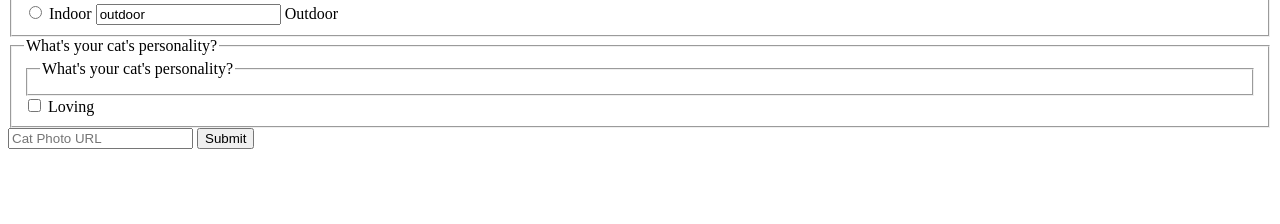
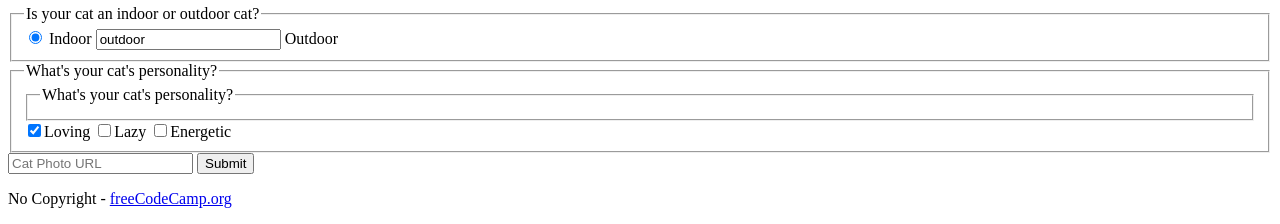
Before and after one commit to WilliamCherokeeMyers/cat-photo-app, a plain HTML site: page index.html in a window 1280 px wide. Shown: the part 1478-1702 px from the top of the page. Before the commit the page ends 1643 px from the top, so only its background shows below. Drawn offline with Linux system fonts and the light colour scheme.

Commit message:
Update index.html

```diff
--- a/index.html
+++ b/index.html
@@ -1,4 +1,9 @@
-<html>
+<!DOCTYPE html>
+<html lang="en">
+     <meta charset="utf-8">
+    <head>
+    <title>CatPhotoApp</title>
+  </head>
   <body>
     <main>
       <h1>CatPhotoApp</h1>
@@ -36,18 +41,23 @@
           <form action="https://freecatphotoapp.com/submit-cat-photo">
             <fieldset>
             <legend>Is your cat an indoor or outdoor cat?</legend>
-            <label><input id="indoor" value="indoor" type="radio" name="indoor-outdoor"> Indoor</label>
+            <label><input id="indoor" value="indoor" type="radio" name="indoor-outdoor" checked> Indoor</label>
             <label><input id="outdoor" value="outdoor"vtype="radio" name="indoor-outdoor"> Outdoor</label></fieldset>
             <fieldset>          <fieldset>
             <legend>What's your cat's personality?</legend>
           </fieldset>
             <legend>What's your cat's personality?</legend>
-            <input type="checkbox" id="loving"> Loving
+              <input type="checkbox" id="loving" name="personality" value="loving" checked><label for="loving">Loving</label>
+              <input id="lazy" type="checkbox" name="personality" value="lazy"><label for="lazy">Lazy</label>
+              <input id="energetic" type="checkbox" name="personality" value="energetic"><label for="energetic">Energetic</label>
             </fieldset>
             <input type="text" name="catphotourl" placeholder="Cat Photo URL" required>
             <button type="submit">Submit</button>
           </form>
         </section>
     </main>
+    <footer>
+      <p>No Copyright - <a href="https://www.freecodecamp.org">freeCodeCamp.org</a></p>
+    </footer>
   </body>
 </html>
```
